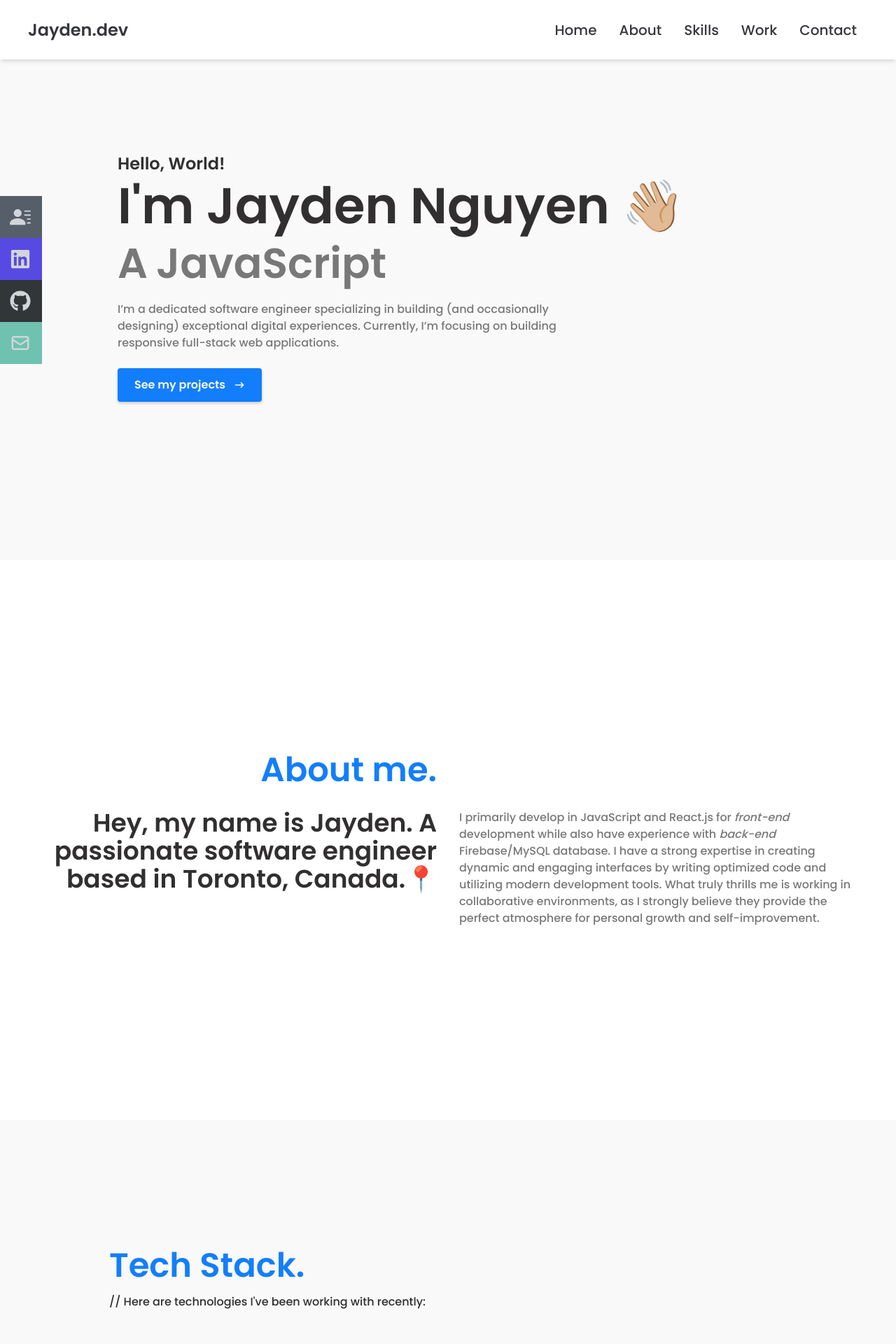
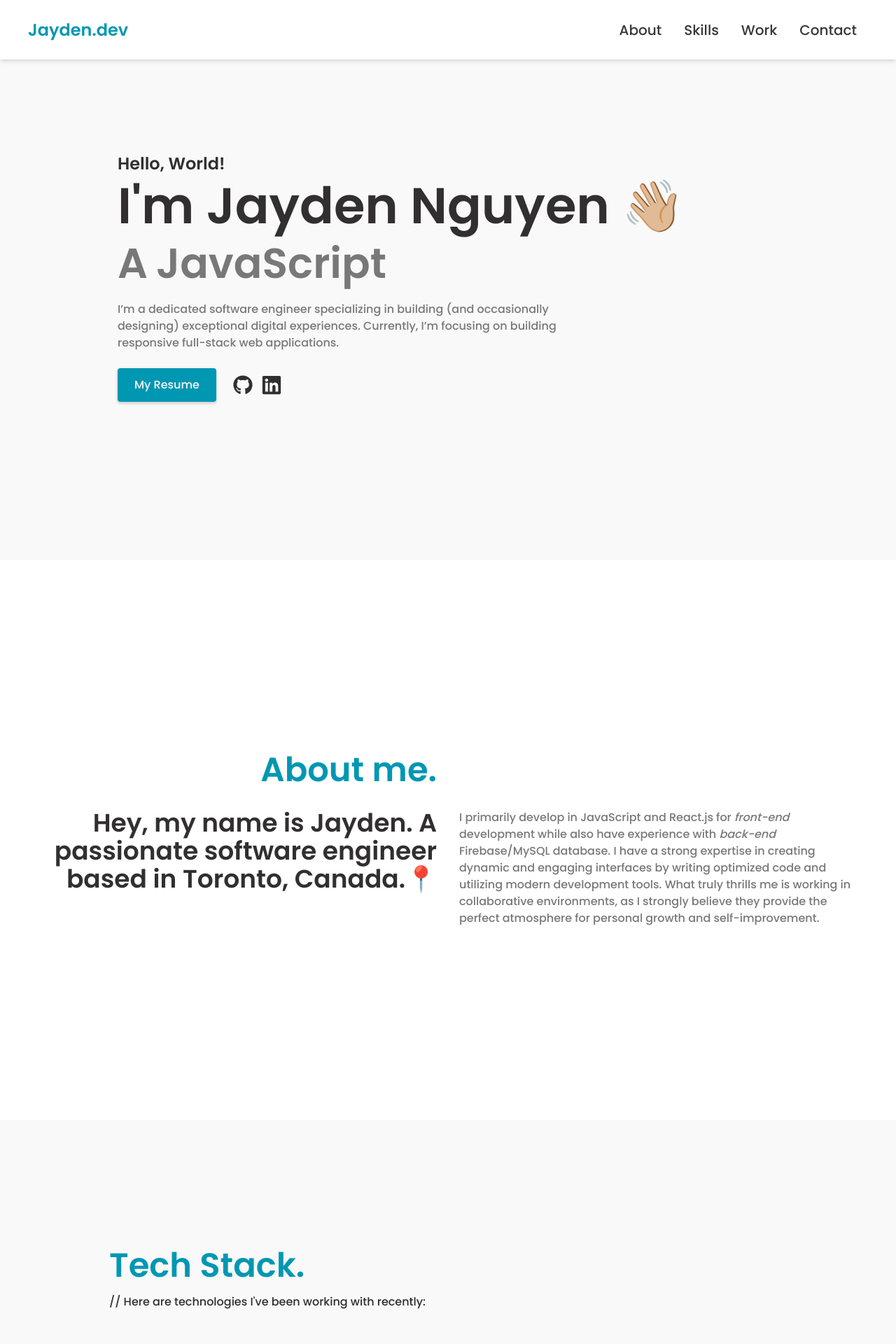
Before and after one commit to jayden-n/my-portfolio, a React (Create React App) app: page / in a window 1280 px wide. Shown: the top 1920 px of the page at 70% size. Built offline with nearby package versions, Linux system fonts and the light colour scheme; the HTML template or start-up script is replaced by a standard one.

Commit message:
implemented AOS react

```diff
--- a/package.json
+++ b/package.json
@@ -6,6 +6,7 @@
     "@testing-library/jest-dom": "^5.14.1",
     "@testing-library/react": "^13.0.0",
     "@testing-library/user-event": "^13.2.1",
+    "aos": "^2.3.4",
     "react": "^18.2.0",
     "react-dom": "^18.2.0",
     "react-icons": "^4.8.0",
--- a/src/components/About.jsx
+++ b/src/components/About.jsx
@@ -1,25 +1,32 @@
-import React from 'react';
-
+import React, { useEffect } from 'react';
+import AOS from 'aos';
+import 'aos/dist/aos.css';
 const About = () => {
+  useEffect(() => {
+    AOS.init({ duration: 2000 });
+  }, []);
   return (
     <div name="about" className="w-full h-screen bg-[#ffffff] text-[#312F2F]">
       <div className="flex flex-col justify-center items-center w-full h-full">
         <div className="max-w-[1000px] w-full grid grid-cols-2 gap-8">
-          <div className="sm:text-right pb-8 pl-4">
-            <p className="text-5xl text-[#137efb] font-bold inline ">
+          <div data-aos="fade-down" className="sm:text-right pb-8 pl-4">
+            <p className="text-5xl text-[#0097B2] font-bold inline ">
               About me.
             </p>
           </div>
           <div></div>
         </div>
         <div className="max-w-[1200px] w-full grid sm:grid-cols-2 gap-8 px-4">
-          <div className="sm:text-right text-4xl font-bold">
+          <div
+            data-aos="fade-right"
+            className="sm:text-right text-4xl font-bold"
+          >
             <p>
               Hey, my name is Jayden. A passionate software engineer based in
               Toronto, Canada.📍
             </p>
           </div>
-          <div>
+          <div data-aos="fade-left">
             <p
               className="text-[#787878]  "
               // style={{ fontFamily: 'Mulish, sans-serif' }}
--- a/src/components/Contact.jsx
+++ b/src/components/Contact.jsx
@@ -1,8 +1,13 @@
 import React, { useState, useEffect } from 'react';
-import { FaArrowUp } from 'react-icons/fa';
+import { FaArrowUp, FaGithub, FaLinkedin } from 'react-icons/fa';
+import { HiOutlineMail } from 'react-icons/hi';
+
+import AOS from 'aos';
+import 'aos/dist/aos.css';
 const Contact = () => {
   return (
     <div
+      data-aos="fade-right"
       name="contact"
       className="w-full h-screen bg-[#f9f9f9] flex justify-center items-center p-4"
     >
@@ -12,7 +17,7 @@ const Contact = () => {
         className="flex flex-col max-w-[600px] w-full"
       >
         <div className="pb-8">
-          <p className="text-5xl font-bold inline text-[#137efb]">Contact</p>
+          <p className="text-5xl font-bold inline text-[#0097B2]">Contact</p>
           <p className="text-[#312F2F] py-4">
             // Submit the form below or just simply shoot me an email -
             <i> jaydennguyen.dev@gmail.com</i>
@@ -37,6 +42,7 @@ const Contact = () => {
           rows="10"
           placeholder="Message"
         ></textarea>
+        <div data-aos="fade-left" data-aos-duration="1700">
           <button
             style={{
               boxShadow: '0 2px 4px rgba(0, 0, 0, 0.2)',
@@ -48,11 +54,44 @@ const Contact = () => {
             onMouseEnter={(e) => {
               e.target.style.boxShadow = '0 4px 12px rgba(0, 0, 0, 0.3)';
             }}
-          className="text-[#f9f9f9] boxShadow: '0 2px 4px rgba(0, 0, 0, 0.2)' transition: 'box-shadow 0.3s ease' border-1 font-bold bg-[#137efb] hover:border-[#137efb] rounded px-5 py-3 my-10 mx-auto flex items-center"
+            className="text-[#f9f9f9] boxShadow: '0 2px 4px rgba(0, 0, 0, 0.2)' transition: 'box-shadow 0.3s ease' border-1 font-bold bg-[#0097B2] hover:border-[#0097B2] rounded px-5 py-3 mt-10 mb-6 mx-auto flex items-center"
           >
-          Let's Collaborate! 🤩
+            Let's Collaborate! 🚀
           </button>
+
+          <div className="flex justify-center items-center h-8 gap-3">
+            <a
+              href="https://github.com/jayden-n"
+              target="_blank"
+              rel="noopener noreferrer"
+            >
+              <FaGithub className="cursor-pointer  text-[#312F2F]" size={28} />
+            </a>
+            <a
+              href="https://www.linkedin.com/in/jayden-nguyen-4b3a33219/"
+              target="_blank"
+              rel="noopener noreferrer"
+            >
+              <FaLinkedin
+                className="cursor-pointer  text-[#312F2F]"
+                size={30}
+              />
+            </a>
+            <a
+              href="mailto: jaydennguyen.dev@gmail.com"
+              target="_blank"
+              rel="noopener noreferrer"
+            >
+              <HiOutlineMail
+                className="cursor-pointer  text-[#312F2F]"
+                size={38}
+              />
+            </a>
+          </div>
+        </div>
       </form>
+
+      {/* Contact icons */}
     </div>
   );
 };
--- a/src/components/Home.jsx
+++ b/src/components/Home.jsx
@@ -1,7 +1,11 @@
-import React from 'react';
+import React, { useEffect } from 'react';
 import { HiArrowNarrowRight } from 'react-icons/hi';
 import { Link } from 'react-scroll';
+import { FaGithub, FaLinkedin } from 'react-icons/fa';
+import { HiOutlineMail } from 'react-icons/hi';
 
+import AOS from 'aos';
+import 'aos/dist/aos.css';
 //import Typewriter from "typewriter-effect";
 import { useTypewriter } from 'react-simple-typewriter';
 const Home = () => {
@@ -12,15 +16,27 @@ const Home = () => {
     typeSpeed: 85,
     delaySpeed: 3000,
   });
+
+  useEffect(() => {
+    AOS.init({ duration: 2000 });
+  }, []);
   return (
     <div name="home" className="w-full h-screen bg-[#f9f9f9]">
       {/* Container */}
       <div className="max-w-[1000px] mx-auto px-7 flex flex-col justify-center h-full">
-        <p className="text-[#312F2F] mb-2 font-bold text-2xl">Hello, World!</p>
-        <h1 className="text-4xl sm:text-7xl font-bold text-[#312F2F]">
+        <p
+          data-aos="fade-right"
+          className="text-[#312F2F] mb-2 font-bold text-2xl"
+        >
+          Hello, World!
+        </p>
+        <h1
+          data-aos="fade-right"
+          className="text-4xl sm:text-7xl font-bold text-[#312F2F]"
+        >
           I'm Jayden Nguyen 👋🏼
         </h1>
-        <div className="pt-4">
+        <div data-aos="fade-right" className="pt-4">
           <h2 className="text-4xl sm:text-6xl font-bold text-[#787878]">
             A
             <span className="ml-3 text-4xl sm:text-6xl font-bold text-[#787878] sha">
@@ -40,6 +56,7 @@ const Home = () => {
           </h2>
         </div>
         <p
+          data-aos="fade-left"
           className="text-[#787878] py-4 pt-6 max-w-[700px]"
           // style={{ fontFamily: 'Mulish, sans-serif' }}
         >
@@ -47,9 +64,17 @@ const Home = () => {
           occasionally designing) exceptional digital experiences. Currently,
           I’m focusing on building responsive full-stack web applications.
         </p>
-        <div className="w-50">
-          <Link to="work" smooth={true} duration={500}>
+        <div
+          data-aos="fade-left"
+          className="w-30 flex justify-start items-center w-full gap-3 "
+        >
+          <a
+            href="https://drive.google.com/file/d/1LNqiBT14_UQsLcSGqV-3N1Y5R-vPT8-E/view?usp=share_link"
+            target="_blank"
+            rel="noopener noreferrer"
+          >
             <button
+              className="text-[#f9f9f9]  cursor-pointer px-6 py-3 my-2 flex items-center rounded bg-[#0097B2] "
               style={{
                 boxShadow: '0 2px 4px rgba(0, 0, 0, 0.2)',
                 transition: 'box-shadow 0.3s ease',
@@ -60,14 +85,25 @@ const Home = () => {
               onMouseEnter={(e) => {
                 e.target.style.boxShadow = '0 4px 12px rgba(0, 0, 0, 0.3)';
               }}
-              className="text-[#f9f9f9] group border-1 font-bold cursor-pointer px-6 py-3 my-2 flex items-center rounded bg-[#137efb] hover:border-[#137efb]"
             >
-              See my projects
-              <span className="group-hover:rotate-90 duration-300">
-                <HiArrowNarrowRight className="ml-3 " />
-              </span>
+              My Resume
             </button>
-          </Link>
+          </a>
+          <a
+            className="ml-3"
+            href="https://github.com/jayden-n"
+            target="_blank"
+            rel="noopener noreferrer"
+          >
+            <FaGithub className="cursor-pointer text-[#312F2F]" size={28} />
+          </a>
+          <a
+            href="https://www.linkedin.com/in/jayden-nguyen-4b3a33219/"
+            target="_blank"
+            rel="noopener noreferrer"
+          >
+            <FaLinkedin className="cursor-pointer text-[#312F2F]" size={30} />
+          </a>
         </div>
       </div>
     </div>
--- a/src/components/Navbar.jsx
+++ b/src/components/Navbar.jsx
@@ -10,11 +10,10 @@ const Navbar = () => {
   const handleClick = () => setNav(!nav);
 
   return (
-    <div className="fixed shadow-md w-full h-[85px] flex justify-between items-center px-10 bg-[#ffffff] text-[#36373b]">
+    <div className="absolute shadow-md w-full h-[85px] flex justify-between items-center px-10 bg-[#ffffff] text-[#36373b]">
       <div>
-        <Link to="home" smooth={true} duration={500}>
         <p
-            className="text-2xl font-bold cursor-pointer text-[#36373b]"
+          className="text-2xl font-bold text-[#0097B2]"
           style={{ fontFamily: 'Poppins, sans-serif' }}
         >
           Jayden.dev
@@ -26,33 +25,27 @@ const Navbar = () => {
         alt="Logo"
         style={{ width: '50px' }}
       /> */}
-        </Link>
       </div>
 
       {/* Menu */}
 
       <ul className="hidden md:flex text-xl">
-        <li className="hover:text-[#137efb]">
-          <Link to="home" smooth={true} duration={500}>
-            Home
-          </Link>
-        </li>
-        <li className="hover:text-[#137efb]">
+        <li className="hover:text-[#0097B2]">
           <Link to="about" smooth={true} duration={500}>
             About
           </Link>
         </li>
-        <li className="hover:text-[#137efb]">
+        <li className="hover:text-[#0097B2]">
           <Link to="skills" smooth={true} duration={500}>
             Skills
           </Link>
         </li>
-        <li className="hover:text-[#137efb]">
+        <li className="hover:text-[#0097B2]">
           <Link to="work" smooth={true} duration={500}>
             Work
           </Link>
         </li>
-        <li className="hover:text-[#137efb]">
+        <li className="hover:text-[#0097B2]">
           <Link to="contact" smooth={true} duration={500}>
             Contact
           </Link>
@@ -132,7 +125,7 @@ const Navbar = () => {
           </Link>
         </li>
       </ul>
-      {/* Social icons */}
+      {/* Social icons
      <div className="hidden lg:flex fixed flex-col top-[35%] left-0">
         <ul>
           <li className="w-[160px] h-[60px] flex justify-between items-center ml-[-100px] hover:ml-[-10px] duration-300 bg-[#565f69]">
@@ -177,6 +170,7 @@ const Navbar = () => {
           </li>
         </ul>
       </div>
+    */}
     </div>
   );
 };
--- a/src/components/Skills.jsx
+++ b/src/components/Skills.jsx
@@ -1,4 +1,4 @@
-import React from 'react';
+import React, { useEffect } from 'react';
 import HTML from '../assets/html.png';
 import CSS from '../assets/css.png';
 import JavaScript from '../assets/javascript.png';
@@ -8,14 +8,18 @@ import FireBase from '../assets/firebase.png';
 
 import Git from '../assets/git.png';
 import Tailwind from '../assets/tailwind.png';
-
+import AOS from 'aos';
+import 'aos/dist/aos.css';
 const Skills = () => {
+  useEffect(() => {
+    AOS.init({ duration: 2000 });
+  }, []);
   return (
     <div name="skills" className="w-full h-screen bg-[#f9f9f9] text-[#312F2F]">
       {/* Container */}
       <div className="max-w-[1000px] mx-auto p-4 flex flex-col justify-center w-full h-full">
-        <div>
-          <p className="text-5xl font-bold inline text-[#137efb] ">
+        <div data-aos="fade-down-left">
+          <p className="text-5xl font-bold inline text-[#0097B2]  ">
             Tech Stack.
           </p>
           <p className="py-4">
@@ -23,7 +27,10 @@ const Skills = () => {
           </p>
         </div>
 
-        <div className="w-full bg-[#f9f9f9] grid grid-cols-2 sm:grid-cols-4 gap-4 text-center pt-10">
+        <div
+          data-aos="fade-up-right"
+          className="w-full bg-[#f9f9f9] grid grid-cols-2 sm:grid-cols-4 gap-4 text-center pt-10"
+        >
           <div className="shadow-md  hover:scale-110 duration-500">
             <img className="w-20 mx-auto" src={HTML} alt="HTML icon" />
             <p className="my-4">HTML</p>
--- a/src/components/Work.jsx
+++ b/src/components/Work.jsx
@@ -1,4 +1,4 @@
-import React from 'react';
+import React, { useEffect } from 'react';
 
 import Bankist from '../assets/projects/bankist.jpg';
 import Mapty from '../assets/projects/mapty.jpg';
@@ -7,18 +7,24 @@ import Dinosaur from '../assets/projects/dinosaur.jpg';
 import PigGame from '../assets/projects/pig-game.jpg';
 import Wardrobe from '../assets/projects/wardrobe.jpg';
 import Cinephoria from '../assets/projects/cinephoria.jpg';
+
+import AOS from 'aos';
+import 'aos/dist/aos.css';
 const Work = () => {
   return (
     <div name="work" className="w-full md:h-screen text-[#312F2F] bg-[#ffffff]">
       <div className="max-w-[1000px] mx-auto p-4 flex flex-col justify-center w-full h-full">
-        <div className="pb-8">
-          <p className="text-5xl font-bold inline text-[#137efb]">
+        <div data-aos="fade-down-right" className="pb-8">
+          <p className="text-5xl font-bold inline text-[#0097B2]">
             My projects.
           </p>
           <p className="py-6">// Check out some of my recent work! </p>
         </div>
         {/* Container */}
-        <div className="grid sm:grid-cols-2 md:grid-cols-3 gap-5">
+        <div
+          data-aos="fade-up-left"
+          className="grid sm:grid-cols-2 md:grid-cols-3 gap-5"
+        >
           {/* Grid Item 1 */}
           <div
             style={{ backgroundImage: `url(${Wardrobe})` }}
```
Also changed, not shown: 1 other file (tests, documents, lock files or other folders). Lines whose indentation alone changed are shown as unchanged.
